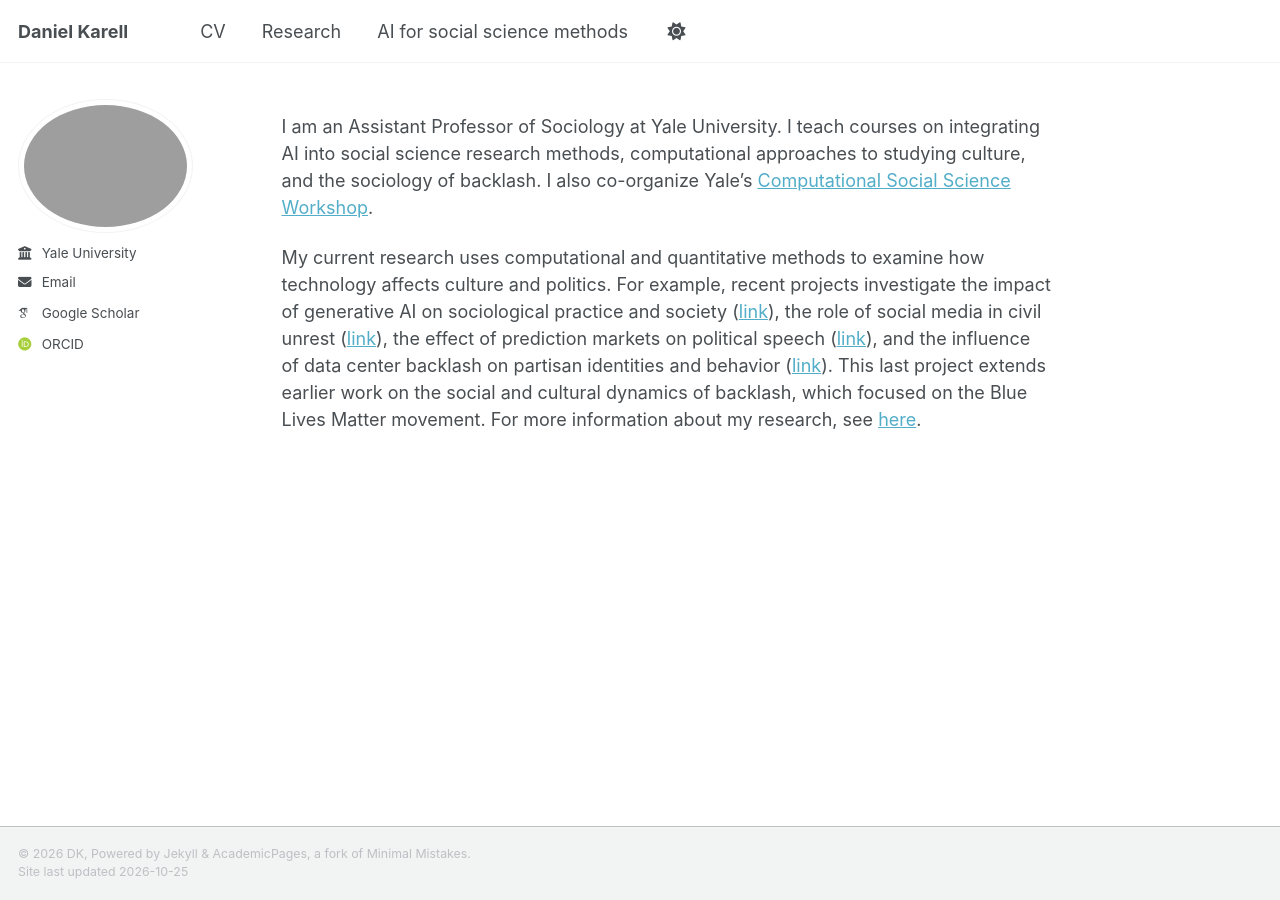
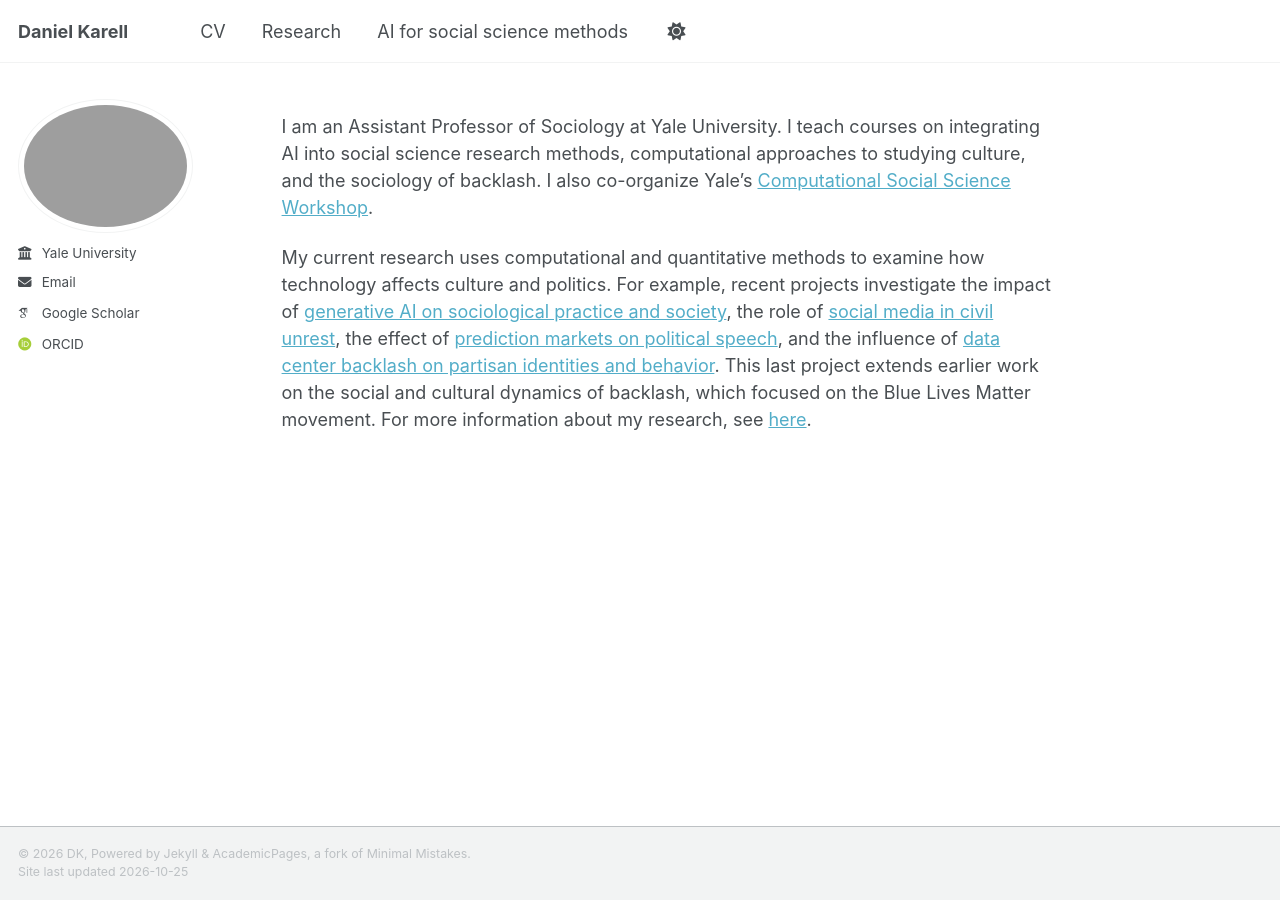
Before and after one commit to dkarell/dkarell.github.io, a Jekyll site: the page built from _pages/about.md, in a window 1280 px wide. Built offline with Jekyll 4.4.1, drawn with Linux system fonts in a browser that asks for light colours; some web fonts are replaced; a script that is not in the unit is left out.

Commit message:
Update about.md

```diff
--- a/_pages/about.md
+++ b/_pages/about.md
@@ -9,4 +9,4 @@ redirect_from:
 
 I am an Assistant Professor of Sociology at Yale University. I teach courses on integrating AI into social science research methods, computational approaches to studying culture, and the sociology of backlash. I also co-organize Yale's [Computational Social Science Workshop](https://isps.yale.edu/computational-social-science-workshop).
 
-My current research uses computational and quantitative methods to examine how technology affects culture and politics. For example, recent projects investigate the impact of generative AI on sociological practice and society ([link](https://osf.io/preprints/socarxiv/wb72h_v1)), the role of social media in civil unrest ([link](https://journals.sagepub.com/doi/full/10.1177/00031224231156190)), the effect of prediction markets on political speech ([link](https://osf.io/preprints/socarxiv/n6zxw_v2)), and the influence of data center backlash on partisan identities and behavior ([link](https://osf.io/preprints/socarxiv/sfvtr_v1)). This last project extends earlier work on the social and cultural dynamics of backlash, which focused on the Blue Lives Matter movement. For more information about my research, see [here](https://dkarell.github.io/research/).
+My current research uses computational and quantitative methods to examine how technology affects culture and politics. For example, recent projects investigate the impact of [generative AI on sociological practice and society](https://osf.io/preprints/socarxiv/wb72h_v1), the role of [social media in civil unrest](https://journals.sagepub.com/doi/full/10.1177/00031224231156190), the effect of [prediction markets on political speech](https://osf.io/preprints/socarxiv/n6zxw_v2), and the influence of [data center backlash on partisan identities and behavior](https://osf.io/preprints/socarxiv/sfvtr_v1). This last project extends earlier work on the social and cultural dynamics of backlash, which focused on the Blue Lives Matter movement. For more information about my research, see [here](https://dkarell.github.io/research/).
```
